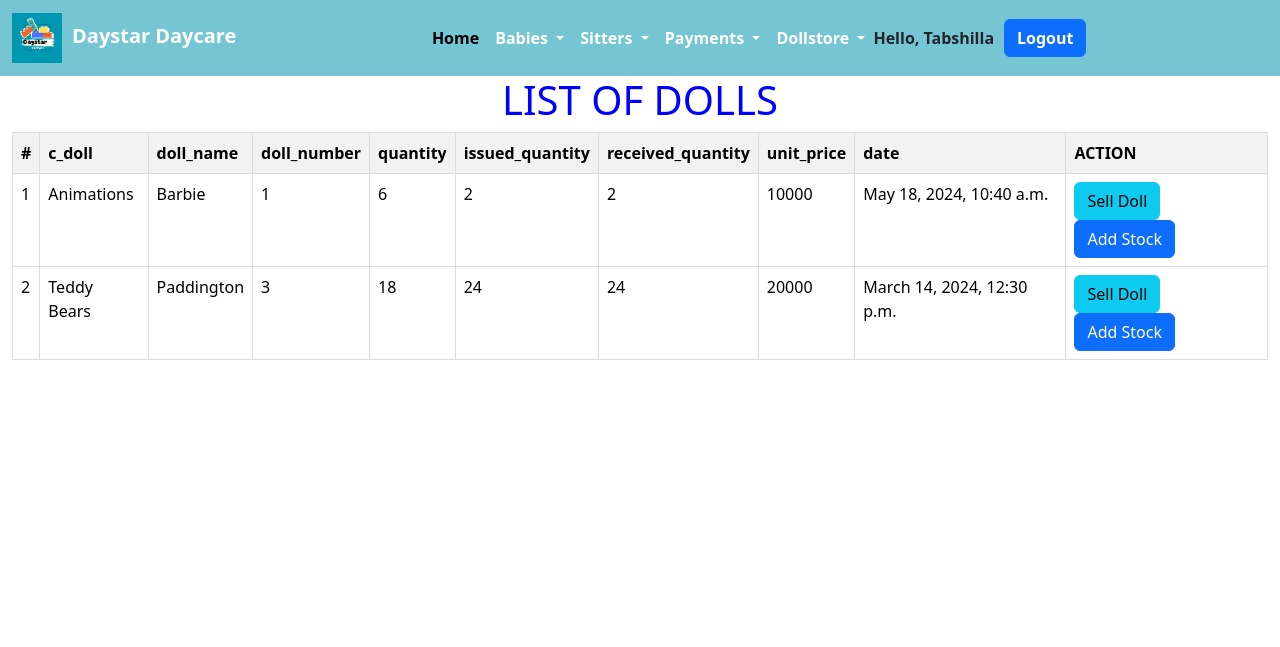
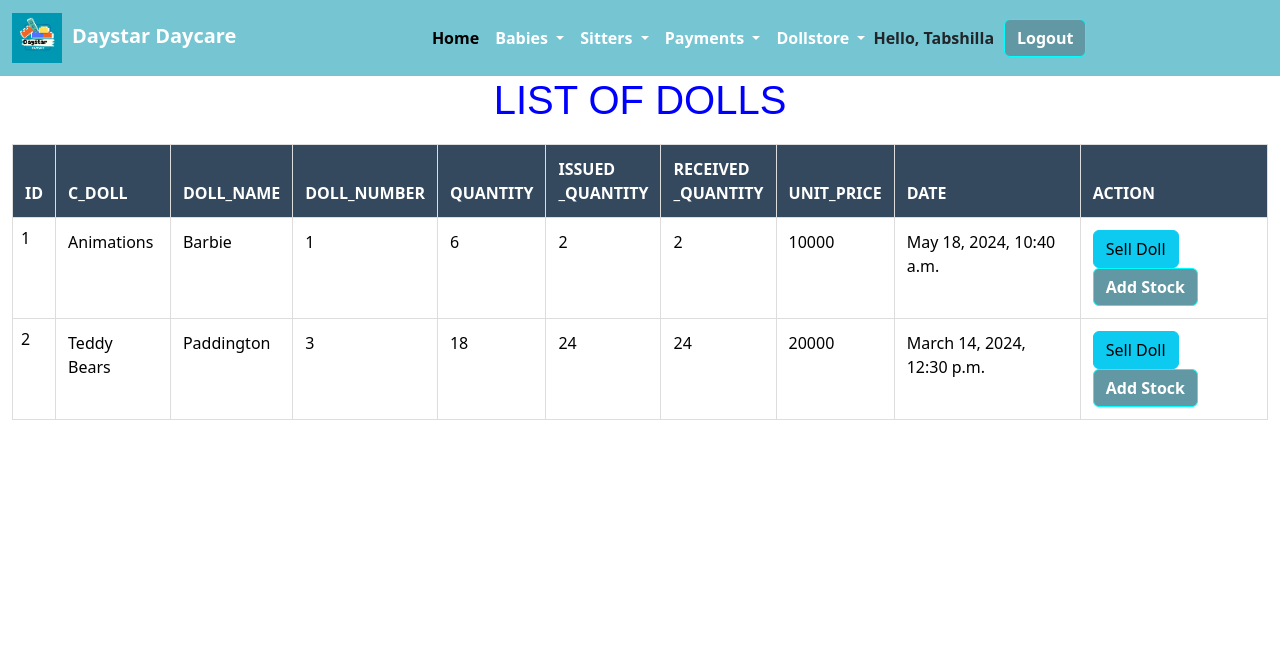
Before and after one commit to Tabshilla/DaystarDaycare, a Django app: page /doll/ in a window 1280 px wide. Shown: the top 647 px of the page. Run offline with Django 5.2, Linux system fonts and the light colour scheme; a user stored in the database is signed in; data comes from the database, SQL or seed files in the repository; both versions use the stored data as it was after the commit.

Commit message:
add all changes made

```diff
--- a/Daystar/Daystar/settings.py
+++ b/Daystar/Daystar/settings.py
@@ -125,4 +125,4 @@
 
 DEFAULT_AUTO_FIELD = 'django.db.models.BigAutoField'
 CRISPY_TEMPLATE_PACK = 'bootstrap4'
-LOGIN_URL = 'login'
+LOGIN_URL = "login"
--- a/Daystar/DaystarApp/forms.py
+++ b/Daystar/DaystarApp/forms.py
@@ -20,7 +20,7 @@
         model = Sitter
         fields = '__all__'
         widgets={
-            'dob': forms.DateTimeInput(attrs={'type': 'date'}),
+            'dob': forms.DateInput(attrs={'type': 'date'}),
         }
 
 class SitterAttendanceForm(ModelForm):
--- a/Daystar/DaystarApp/models.py
+++ b/Daystar/DaystarApp/models.py
@@ -62,8 +62,8 @@
 class SitterAttendance(models.Model):
     S_name = models.ForeignKey(Sitter, on_delete=models.CASCADE,null=True, blank=True)
     assign_baby =  models.ForeignKey(BabyReg, on_delete=models.CASCADE,null=True, blank=True)
-    timeIn = models.DateTimeField()
-    timeOut = models.DateTimeField()
+    timeIn = models.DateTimeField(auto_now_add=True)
+    timeOut = models.DateTimeField(null=True,blank=True)
 
     def __str__(self):
         return str(self.S_name)
--- a/Daystar/DaystarApp/templates/DaystarApp/addsitters.html
+++ b/Daystar/DaystarApp/templates/DaystarApp/addsitters.html
@@ -76,4 +76,5 @@
         </form>
     </div>
 </body>
+</html>
 {% endblock  %}
--- a/Daystar/DaystarApp/templates/DaystarApp/base.html
+++ b/Daystar/DaystarApp/templates/DaystarApp/base.html
@@ -13,6 +13,8 @@
 <link href="https://cdn.jsdelivr.net/npm/bootstrap@5.3.3/dist/css/bootstrap.min.css" rel="stylesheet"
         integrity="sha384-QWTKZyjpPEjISv5WaRU9OFeRpok6YctnYmDr5pNlyT2bRjXh0JMhjY6hW+ALEwIH" crossorigin="anonymous" />
 <link rel="stylesheet" href="{% static 'DaystarApp/css/style.css' %}">
+<link rel="stylesheet" href="https://cdnjs.cloudflare.com/ajax/libs/font-awesome/6.0.0-beta3/css/all.min.css">
+
 <style>
     body {
       display: flex;
@@ -50,6 +52,7 @@
       margin-right: 10px;
     }
   </style>
+
 
 
 <body>
--- a/Daystar/DaystarApp/templates/DaystarApp/doll.html
+++ b/Daystar/DaystarApp/templates/DaystarApp/doll.html
@@ -1,5 +1,58 @@
 {% extends "DaystarApp/base.html" %}
 {% block content  %}
+
+<style>
+  h1 {
+      color: #2c3e50; /* A professional blue-gray color */
+      text-align: center;
+      font-family: 'Arial', sans-serif; /* A clean and professional font */
+      margin-bottom: 20px;
+  }
+
+  .table th, .table td {
+      padding: 12px; /* Adjust the padding for better readability */
+      text-align: left;
+      border-bottom: 1px solid #ddd;
+  }
+
+  .table thead th {
+      background-color: #34495e; /* A dark blue-gray background color */
+      color: white; /* White text color for contrast */
+      font-weight: bold;
+      text-transform: uppercase; /* Uppercase for a professional look */
+  }
+
+  .table tbody tr:nth-child(even) {
+      background-color: #f2f2f2; /* Light gray background for alternate rows */
+  }
+
+  .table tbody tr:hover {
+      background-color: #e0e0e0; /* Slightly darker gray on hover */
+  }
+
+  .action-links a {
+      margin-right: 10px; /* Add space between action links */
+      color: #2980b9; /* A professional blue color */
+  }
+
+  .action-links a:hover {
+      text-decoration: underline; /* Underline on hover for clarity */
+  }
+
+  .btn-primary {
+    background-color: #6198a3; /* Blue color */
+    border-color: cyan;
+    color: white; /* Text color */
+    font-weight: bold; /* Bold text */
+    transition: background-color 0.3s; /* Smooth transition */
+  }
+
+  .btn-primary:hover {
+    background-color: #66c2ff; /* Lighter blue color on hover */
+    border-color: #66c2ff;
+  }
+
+</style>
 
 
 <h1 style="color: blue; text-align: center;">LIST OF DOLLS</h1>
@@ -8,13 +61,13 @@
   <table class="table" style="width: 100%; border-collapse: collapse;">
     <thead style="padding: 8px; text-align: left; border-bottom: 1px solid #ddd; background-color: #f2f2f2; font-weight: bold;">
       <tr>
-        <th>#</th>
+        <th>ID</th>
         <th scope="col">c_doll</th>
         <th scope="col">doll_name</th>
         <th scope="col">doll_number</th>
         <th scope='col'>quantity</th>
-        <th scope='col'>issued_quantity</th>
-        <th scope='col'>received_quantity</th>
+        <th scope='col'>issued<br>_quantity</th>
+        <th scope='col'>received<br>_quantity</th>
         <th scope='col'>unit_price</th>
         <th scope='col'>date</th>
         <th scope='col'>ACTION</th>
--- a/Daystar/DaystarApp/templates/DaystarApp/home.html
+++ b/Daystar/DaystarApp/templates/DaystarApp/home.html
@@ -77,7 +77,7 @@
           <h5 class="card-title">Check in Baby</h5>
           <p class="card-text">Add members to your team swiftly.</p>
           <a href="{% url 'baby_checkin' %}" class="btn btn-primary">
-            <i class="fas fa-user icon"></i> Check in Baby
+            <i class="fa-solid fa-user-check"></i>Check in Baby
           </a>
         </div>
       </div>
@@ -99,7 +99,7 @@
           <h5 class="card-title">Check In Sitters</h5>
           <p class="card-text">Add members to your team swiftly.</p>
           <a href="{% url 'sitter_checkin' %}" class="btn btn-primary">
-            <i class="fas fa-user icon"></i> Check In Sitters
+            <i class="fa-solid fa-user-check"></i> Check In Sitters
           </a>
         </div>
       </div>
--- a/Daystar/DaystarApp/templates/DaystarApp/paymentlist.html
+++ b/Daystar/DaystarApp/templates/DaystarApp/paymentlist.html
@@ -41,7 +41,7 @@
   <table class="table" style="width: 100%; border-collapse: collapse;">
       <thead>
           <tr>
-              <th>#</th>
+              <th>ID</th>
               <th scope="col">S_name</th>
               <th scope="col">Payment Type</th>
               <th scope="col">Payment Date</th>
@@ -60,7 +60,7 @@
               <td>{{ Payment.babies_assigned }}</td>
               <td>{{ Payment.amount }}</td>
               <td class="action-links">
-                <a href="{% url 'edit_payment' Payment.id %}">Edit</a>
+                <a href="{% url 'edit_payment' Payment.id %}"><i class="fas fa-edit"></i> Edit</a>
 
             </td>
           </tr>
--- a/Daystar/DaystarApp/templates/DaystarApp/receipt.html
+++ b/Daystar/DaystarApp/templates/DaystarApp/receipt.html
@@ -9,7 +9,7 @@
 <table class="table" style="width: 100%; border-collapse: collapse;">
     <thead style="padding: 8px; text-align: left; border-bottom: 1px solid #ddd; background-color: #f2f2f2; font-weight: bold;">
         <tr>
-            <th>#</th>
+            <th>ID</th>
             <th scope="col">doll</th>
             <th scope="col">payee</th>
             <th scope="col">quantity_sold</th>
--- a/Daystar/DaystarApp/urls.py
+++ b/Daystar/DaystarApp/urls.py
@@ -11,7 +11,7 @@
 
 path('addbabies/', views.AddBabies, name='addbabies'),
 path('display_babies/', views.display_babies, name='display_babies'),
-path('delete/<int:BabyReg_id>/',views.delete_baby, name='delete_baby'),
+# path('delete/<int:BabyReg_id>/',views.delete_baby, name='delete_baby'),
 path('edit/<int:id>/', views.edit, name='edit'),
 
     #baby attendance
@@ -25,7 +25,7 @@
 path('present_sitters/', views.present_sitters, name='present_sitters'),
 path('addsitters/', views.addsitters, name='addsitters'),
 path('allsitters/', views.allsitters, name='allsitters'),
-path('delete/<int:BabyReg_id>/',views.delete_baby, name='delete_baby'),
+#path('delete/<int:BabyReg_id>/',views.delete_baby, name='delete_baby'),
 path('edit_sitter/<int:id>/', views.edit_sitter, name='edit_sitter'),
 
     #login urls
--- a/Daystar/DaystarApp/views.py
+++ b/Daystar/DaystarApp/views.py
@@ -6,9 +6,11 @@
 #involving decorators to implement authentication
 from django.contrib.auth.forms import UserCreationForm
 from django.contrib import messages
+from django.db.models import Q
 from django.shortcuts import get_object_or_404
 from django.contrib.auth import authenticate, login, logout
 from django.contrib.auth.decorators import login_required
+
 
 
 # Create your views here.
@@ -70,9 +72,15 @@
 
 @login_required
 def display_babies(request):
-    allbabies = BabyReg.objects.all()
-    return render(request, 'DaystarApp/display_babies.html', {'allbabies': allbabies}) #babies list
-
+    query = request.GET.get('search')
+    if query:
+        allbabies = BabyReg.objects.filter(
+            Q(B_name__icontains=query) |
+            Q(location__icontains=query)
+        )
+    else:
+        allbabies = BabyReg.objects.all()
+    return render(request, 'DaystarApp/display_babies.html', {'allbabies': allbabies})
 
 def AddBabies(request):
     getbabiesform  = BabyRegForm()
@@ -83,13 +91,13 @@
             print("form is not valid")
             print(BabiesForm)
 
-            return HttpResponseRedirect(reverse('home'))
+            return HttpResponseRedirect(reverse('display_babies'))
     return render(request, 'DaystarApp/addbabies.html', {'getbabiesform': getbabiesform})
 
-def delete_baby(request, BabyReg_id):
-    babies = BabyReg.objects.filter(id=BabyReg_id).delete()
-    redirect_url = reverse('home')
-    return HttpResponseRedirect(redirect_url)
+# def delete_baby(request, BabyReg_id):
+#     babies = BabyReg.objects.filter(id=BabyReg_id).delete()
+#     redirect_url = reverse('home')
+#     return HttpResponseRedirect(redirect_url)
 
 def edit(request,id):
     if request.method =='POST':
@@ -134,16 +142,19 @@
 
 
 def addsitters(request):
-    getsittersform = (SitterForm)
-    SittersForm =  SitterForm(request.POST)
     if request.method == 'POST':
-        if SittersForm .is_valid():
-            SittersForm .save()
-            print("form is not valid")
-            print(SittersForm )
+        SittersForm = SitterForm(request.POST)
+        if SittersForm.is_valid():
+            SittersForm.save()
+            return HttpResponseRedirect(reverse('home'))
+        else:
+            # Print errors to debug
+            print("Form is not valid")
+            print(SittersForm.errors)
+    else:
+        SittersForm = SitterForm()
 
-            return HttpResponseRedirect(reverse('home'))
-    return render(request, 'DaystarApp/addsitters.html', {'getsittersform': getsittersform})
+    return render(request, 'DaystarApp/addsitters.html', {'getsittersform': SittersForm})
 def delete_sitter(request, BabyReg_id):
     sitters = Sitter.objects.filter(id=BabyReg_id).delete()
     redirect_url = reverse('home')
@@ -220,7 +231,7 @@
     return render(request,'DaystarApp/doll.html',{'dolls':dolls})
 
 
-# @login_required
+@login_required
 def issue_item(request,id):  #selling of dolls
     issued_item=Doll.objects.get(id=id)
     sales_form=SalesrecordForm(request.POST)
@@ -295,20 +306,19 @@
     baby_attendance_today = BabyAttendance.objects.filter(timeIn__date=timezone.now().date())
     children_present = baby_attendance_today.count()
 
-
     babies_status = []
     for attendance in baby_attendance_today:
-        status = 'Checked In' if attendance.timeOut is None else 'Checked Out' #If attendance.timeOut is None, it means the baby has not been checked out yet, so the status is 'Checked In'.
-        #If attendance.timeOut has a value, it means the baby has been checked out, so the status is 'Checked Out'.
-
-        babies_status.append({   #This creates a dictionary for each attendance record and appends it to the babies_status list:
+        status = 'Checked In' if attendance.timeOut is None else 'Checked Out'
+        babies_status.append({
             'baby': attendance.B_name.B_name,
             'status': status,
             'timeIn': attendance.timeIn,
             'timeOut': attendance.timeOut,
         })
-        sitter_attendance_today = SitterAttendance.objects.filter(timeIn__date=timezone.now().date())
-        sitters_present = baby_attendance_today.count()
+
+    sitter_attendance_today = SitterAttendance.objects.filter(timeIn__date=timezone.now().date())
+    sitters_present = sitter_attendance_today.count()
+
     sitters_status = []
     for attendance in sitter_attendance_today:
         status = 'Checked In' if attendance.timeOut is None else 'Checked Out'
@@ -323,10 +333,11 @@
         'children_present': children_present,
         'babies_status': babies_status,
         'sitters_status': sitters_status,
+        'sitters_present': sitters_present,
     }
 
+    return render(request, 'DaystarApp/trial.html', context)
 
-    return render(request, 'DaystarApp/trial.html', context)
 def baby_checkin(request):
     if request.method == 'POST':
         form = BabyAttendanceForm(request.POST)
```
Also changed, not shown: Daystar/DaystarApp/templates/DaystarApp/allsitters.html (+19 -3 lines), Daystar/DaystarApp/templates/DaystarApp/display_babies.html (+22 -3 lines), Daystar/DaystarApp/migrations/0013_alter_sitterattendance_timein_and_more.py (added), Daystar/db.sqlite3. Lines whose indentation alone changed are shown as unchanged.
